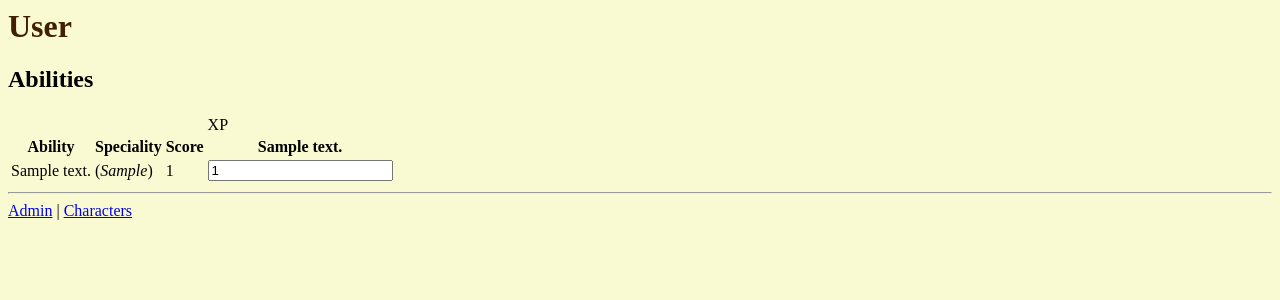
After one commit to DaveTheTroll/ArsMagica, a Django app: page /character/abilities/1 in a window 1280 px wide. The commit adds this page. Shown: the top 300 px of the page. Run offline with Django 3.2, Linux system fonts and the light colour scheme; tables that the repository leaves empty hold one stand-in row (values such as "Sample post").

Commit message:
Basic controls for Ability entry

```diff
--- a/arsmagica/character/models.py
+++ b/arsmagica/character/models.py
@@ -167,10 +167,26 @@ class CharacterAbility(models.Model):
     speciality = models.CharField(max_length=32)
 
     def xp(self):
-        return sum(xp.xp for xp in CharacterAbilityXP.objects.filter(ability=self.pk))
+        return sum(xp.xp for xp in self.xp_by_source())
 
     def score(self):
         return ScoreFromXP(self.xp()/5)
+
+    def xp_by_source(self):
+        return CharacterAbilityXP.objects.filter(ability=self.pk)
+
+    def xp_by_source_all(self):
+        try:
+            all_xp = []
+            for x in XPSource.objects.all():
+                try:
+                    this_xp = CharacterAbilityXP.objects.get(ability=self.pk, source=x.pk)
+                    all_xp.append([x.pk, this_xp.xp])
+                except CharacterAbilityXP.DoesNotExist:
+                    all_xp.append([x.pk, 0])
+            return all_xp
+        except Exception as ee:
+            print(ee)
 
     class Meta:
         unique_together = (("character", "ability"), )
@@ -233,7 +249,7 @@ class Spell(models.Model):
     name = models.CharField(max_length=64, unique=True)
     technique = models.ForeignKey(Art, on_delete=models.PROTECT, related_name='spell_technique')
     form = models.ForeignKey(Art, on_delete=models.PROTECT, related_name='spell_form')
-    requisites = models.ManyToManyField(Art, related_name='spell_requisites', blank=True, null=True)
+    requisites = models.ManyToManyField(Art, related_name='spell_requisites')
     level = models.IntegerField()
     notes = models.TextField(max_length=128, blank=True, null=True)
 
--- /dev/null
+++ b/arsmagica/character/templates/character/character_abilities.html
@@ -0,0 +1,23 @@
+{% extends "character/base.html" %}
+{% block title %}{{character.name}} Abilities{% endblock %}
+{% block content %}
+<h1>{{character.fullname}}</h1>
+<h2>Abilities</h2>
+<table>
+    <tr><td colspan="3"></td><td colspan="{{xpsource|length}}">XP</td></th></tr>
+    <tr><th>Ability</th><th>Speciality</th><th>Score</th>
+    {% for x in xpsource %}
+    <th>{{x.text}}</th>
+    {% endfor %}
+    </tr>
+    {% for a in character.abilities %}
+    <tr><td>{{a.ability}}</td><td>(<i>{{a.speciality}}</i>)</td><td>{{a.score}}</td>
+        {% for x in a.xp_by_source_all %}
+        <td>
+            <input type="number" value="{{x.1}}" min="0" step="1" width="3" />
+        </td>
+        {% endfor %}
+    </tr>
+    {% endfor %}
+</table>
+{% endblock %}
--- a/arsmagica/character/templates/character/character_detail.html
+++ b/arsmagica/character/templates/character/character_detail.html
@@ -22,6 +22,7 @@
         </ul>
         <table><tr valign="top"><td>
             <h2>Abilities</h2>
+            <a href="abilities/{{character.pk}}">Edit</a>
             <table>
                 {% for a in character.abilities %}
                 <tr><th>{{a.ability.text}}</th><td>{{a.score}}</td><td>(<i>{{a.speciality}}</i>)</td></tr>
--- a/arsmagica/character/templates/character/character_virtues.html
+++ b/arsmagica/character/templates/character/character_virtues.html
@@ -1,5 +1,5 @@
 {% extends "character/base.html" %}
-{% block title %}{{character.name}}{% endblock %}
+{% block title %}{{character.name}} Virtues/Flaws{% endblock %}
 {% block content %}
     <h1>{{character.fullname}}</h1>
     <h2>Virtues/Flaws<sub>[{{character.virtue_total}} / {{character.flaw_total}}]</sub></h2>
--- a/arsmagica/character/urls.py
+++ b/arsmagica/character/urls.py
@@ -7,4 +7,5 @@ urlpatterns = [
     path('new', views.CharacterCreateView.as_view(), name='new'),
     path('edit/<int:pk>', views.CharacterUpdateView.as_view(), name='edit'),
     path('virtues/<int:pk>', views.CharacterVirtuesView.as_view(), name='virtues'),
+    path('abilities/<int:pk>', views.CharacterAbilitiesView.as_view(), name='abilities'),
 ]
--- a/arsmagica/character/views.py
+++ b/arsmagica/character/views.py
@@ -1,6 +1,6 @@
 from django.views import generic, View
 from django.db import transaction
-from .models import Character, CharacterType, House, CharacterVirtue, Virtue, VirtueType
+from .models import Character, CharacterType, House, CharacterVirtue, Virtue, VirtueType, Ability, AbilityType, XPSource
 
 class CharacterIndexView(generic.ListView):
     model = Character
@@ -30,7 +30,6 @@ class CharacterVirtuesView(generic.TemplateView):
     template_name = "character\character_virtues.html"
 
     def post(self, request, **kwargs):
-        print(request.POST)
         if request.POST['Submit'] == "Remove":
             CharacterVirtue.objects.get(pk=request.POST['pk']).delete()
         elif request.POST['Submit'] == "Add":
@@ -42,9 +41,6 @@ class CharacterVirtuesView(generic.TemplateView):
                 cost = int(request.POST['mm']) * int(request.POST['vf'])
             )
             new_v.save()
-            print("===========")
-            print(new_v.pk)
-            print("===========")
             new_cv = CharacterVirtue(character=Character.objects.get(pk=kwargs['pk']), virtue=new_v, notes=request.POST['notes'])
             new_cv.save()
         return super(CharacterVirtuesView, self).get(request, **kwargs)
@@ -56,6 +52,18 @@ class CharacterVirtuesView(generic.TemplateView):
         pk = kwargs['pk']
         return {
                 'character': Character.objects.get(pk=pk),
-                'virtues': Virtue.objects.all().order_by('cost','virtue_type','text'),
+                'virtues': Virtue.objects.all().order_by('text'),
                 'virtuetypes': VirtueType.objects.all()
                 }
+
+class CharacterAbilitiesView(generic.TemplateView):
+    template_name = "character\character_abilities.html"
+
+    def get_context_data(self, *args, **kwargs):
+        pk = kwargs['pk']
+        return {
+                'character': Character.objects.get(pk=pk),
+                'abilities': Ability.objects.all().order_by('text'),
+                'abilitytypes': AbilityType.objects.all(),
+                'xpsource': XPSource.objects.all()
+                }
```
